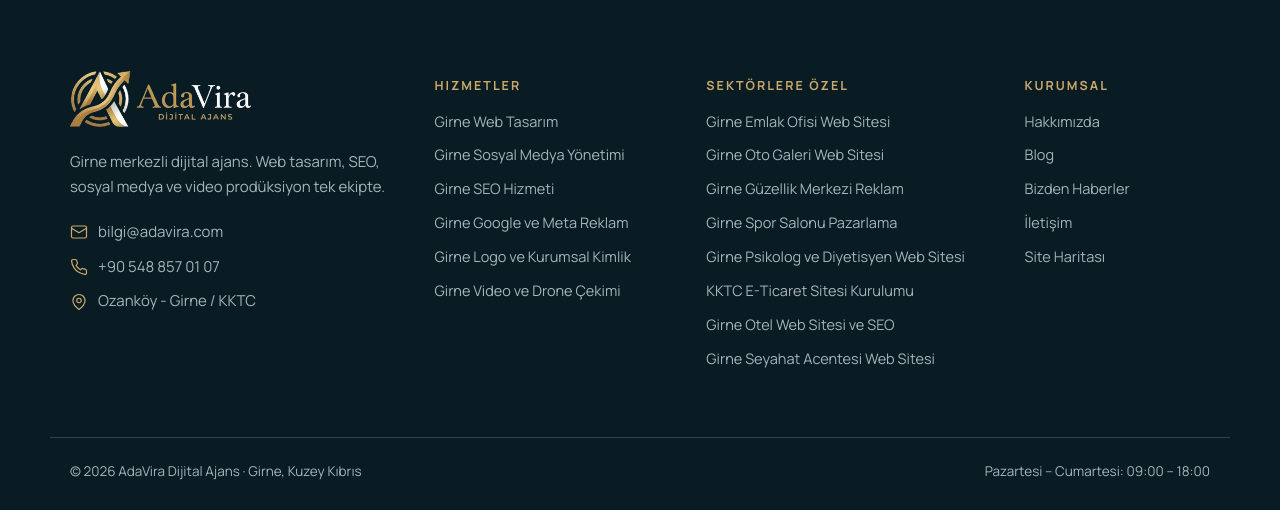
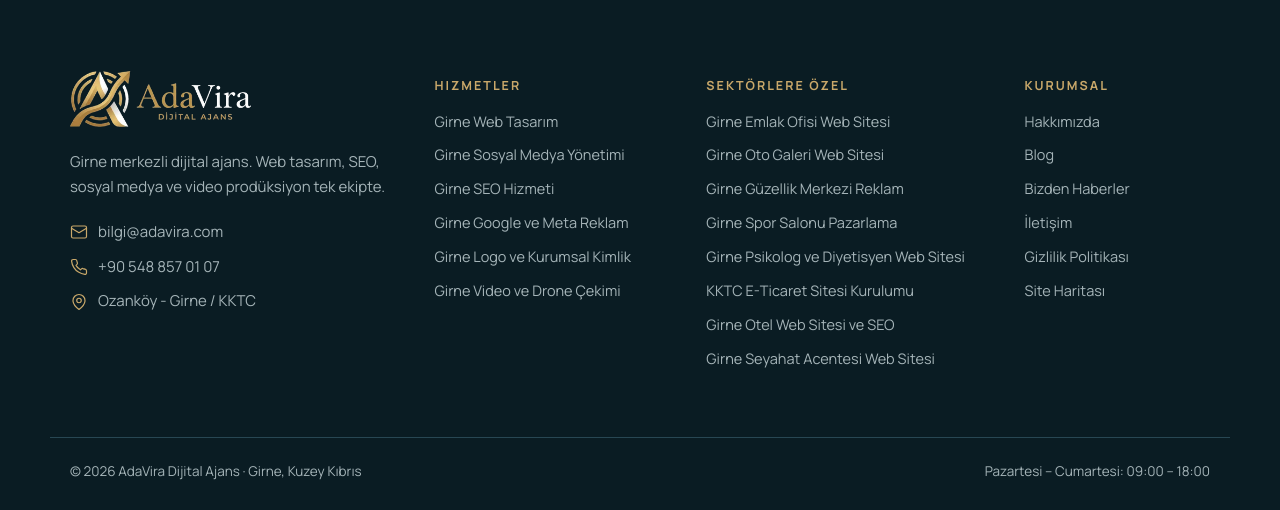
Before and after one commit to nearanbe/pwa, a WordPress theme: template adavira-wordpress/adavira/page.php in a window 1280 px wide. Shown: the part 969-1479 px from the top of the page. Run offline with PHP 8.4 and a stand-in for WordPress, Linux system fonts and the light colour scheme; the site name, menu and one post (Sample post) are stand-ins, and other content is empty; some libraries are stand-ins or nearby versions.

Commit message:
Tema 1.2.3: footer ve site haritasında Gizlilik Politikası; 1024 uygulama simgesi
Co-Authored-By: Claude Opus 5.5 <noreply@anthropic.com>
Claude-Session: https://claude.ai/code/session_01Ht92EwiULSKfLxFdnV9ErK

```diff
--- a/adavira-wordpress/adavira/footer.php
+++ b/adavira-wordpress/adavira/footer.php
@@ -19,6 +19,7 @@
 			<a href="<?php echo esc_url(home_url('/blog')); ?>">Blog</a>
 			<a href="<?php echo esc_url(home_url('/bizden-haberler')); ?>">Bizden Haberler</a>
 			<a href="<?php echo esc_url(home_url('/iletisim')); ?>">İletişim</a>
+			<a href="<?php echo esc_url(home_url('/gizlilik-politikasi')); ?>">Gizlilik Politikası</a>
 			<a href="<?php echo esc_url(home_url('/sitemap.xml')); ?>">Site Haritası</a>
 		</div>
 	</div>
--- a/adavira-wordpress/adavira/functions.php
+++ b/adavira-wordpress/adavira/functions.php
@@ -4,7 +4,7 @@
  */
 defined('ABSPATH') || exit;
 
-define('ADV_VER', '1.2.2');
+define('ADV_VER', '1.2.3');
 define('ADV_DIR', get_template_directory());
 define('ADV_URI', get_template_directory_uri());
 
--- a/adavira-wordpress/adavira/inc/routes.php
+++ b/adavira-wordpress/adavira/inc/routes.php
@@ -98,7 +98,7 @@ function adv_sitemap() {
 	status_header(200);
 	header('Content-Type: application/xml; charset=utf-8');
 	$u = [];
-	foreach (['/', '/hizmetler', '/sektorler', '/blog', '/bizden-haberler', '/hakkimizda', '/iletisim'] as $x) $u[] = [$x, '', ''];
+	foreach (['/', '/hizmetler', '/sektorler', '/blog', '/bizden-haberler', '/hakkimizda', '/iletisim', '/gizlilik-politikasi'] as $x) $u[] = [$x, '', ''];
 	foreach ($GLOBALS['ADV_SERVICES'] as $s => $_) $u[] = ['/hizmet/' . $s, '', ''];
 	foreach ($GLOBALS['ADV_SECTORS'] as $s => $_) $u[] = ['/sektor/' . $s, '', ''];
 	foreach (get_posts(['post_type' => ['blog', 'haber'], 'post_status' => 'publish', 'numberposts' => 1000, 'orderby' => 'date', 'order' => 'DESC']) as $p) {
--- a/adavira-wordpress/adavira/style.css
+++ b/adavira-wordpress/adavira/style.css
@@ -3,7 +3,7 @@ Theme Name: AdaVira
 Theme URI: https://adavira.com
 Author: AdaVira
 Description: AdaVira dijital ajans teması. Sektör ve hizmet sayfaları, Blog ve Bizden Haberler, telefonlu iletişim formu, SEO (meta, Open Graph, schema.org) ve eski PHP siteden içerik aktarım aracı içerir.
-Version: 1.2.2
+Version: 1.2.3
 Requires at least: 6.4
 Requires PHP: 7.4
 Text Domain: adavira
```
Also changed, not shown: adavira-wordpress/icerik/gorseller/adavira-uygulama-simgesi-1024.png (added), 2 other files.
